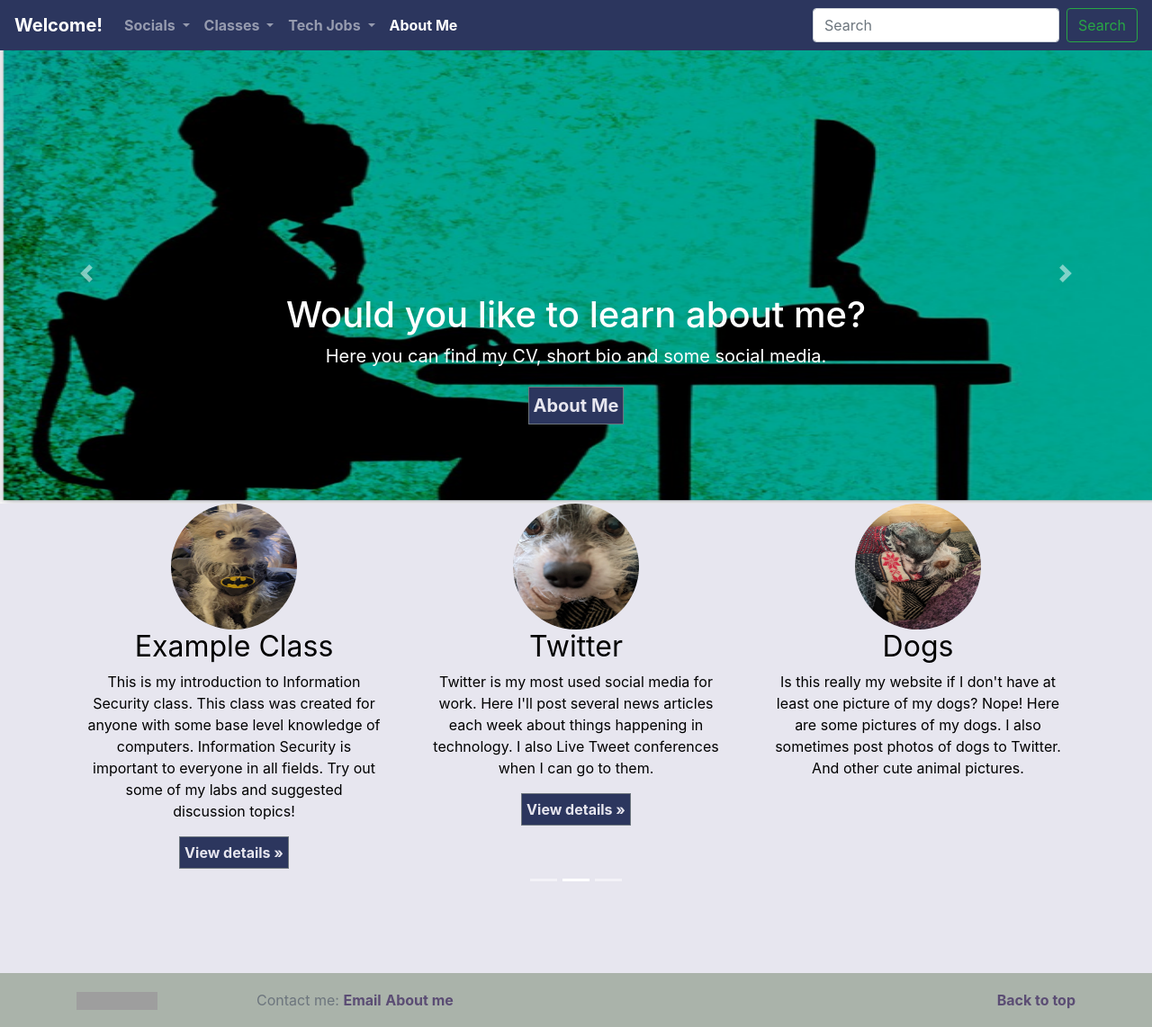
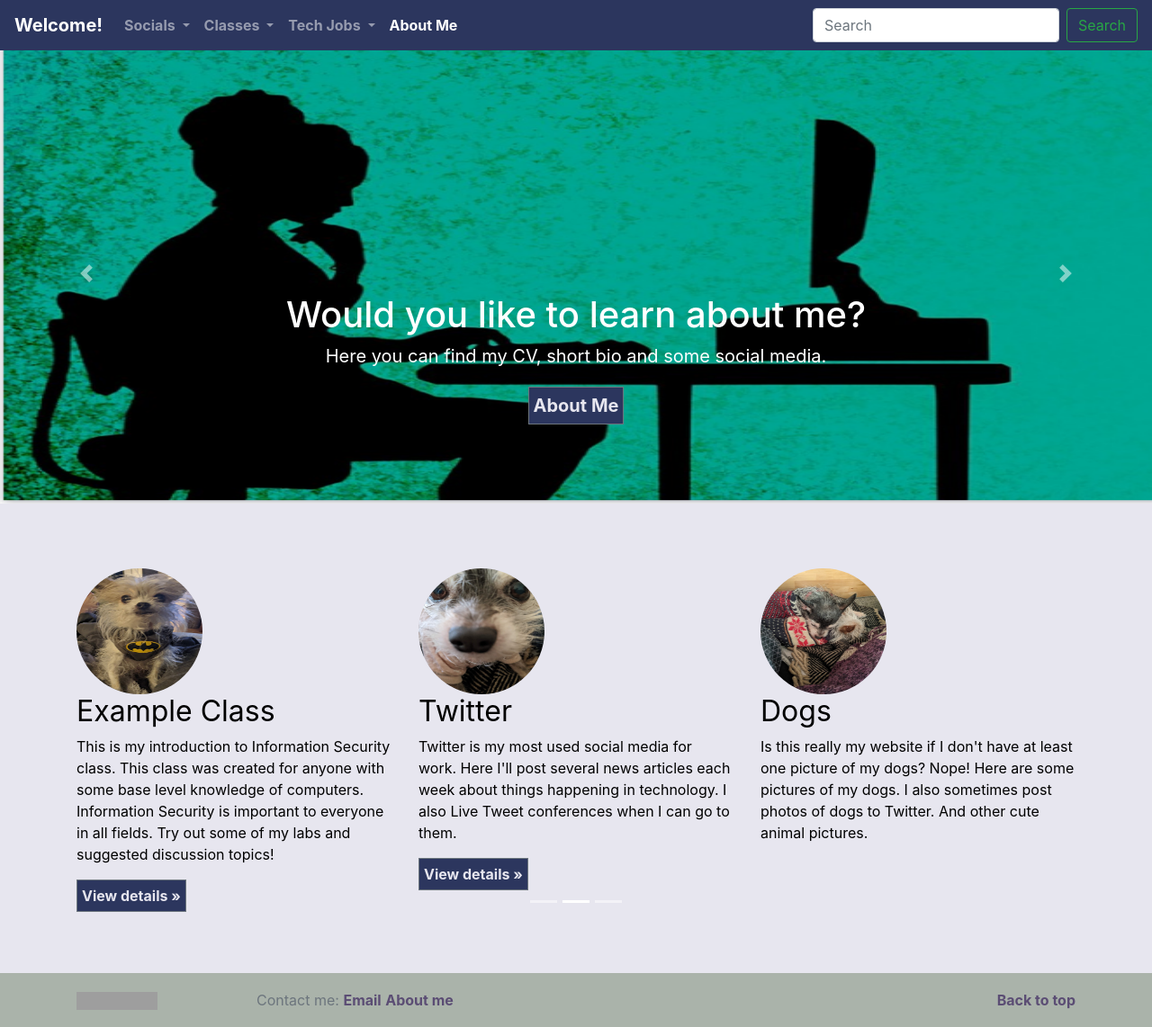
Before and after one commit to aholdengouveia/aholdengouveia.github.io, a Jekyll site: the page built from index.html, in a window 1280 px wide and 1142 px high. Shown: the whole window at 90% size. Built offline with Jekyll 4.4.1, drawn with Linux system fonts in a browser that asks for light colours; nearby versions of some CDN libraries; grey boxes are pictures that could not be loaded.

Commit message:
updated col layout

```diff
--- a/index.html
+++ b/index.html
@@ -73,7 +73,7 @@
         </a>
       </div>
 
-
+<br><br><br>
       <!-- Marketing messaging and featurettes
       ================================================== -->
       <!-- Wrap the rest of the page in another container to center all the content. -->
@@ -82,21 +82,21 @@
 
 <!-- Head to my page on Classes -->
         <div class="row">
-          <div class="col-lg-4">
+          <div class="col">
             <img class="rounded-circle" src="/images/batdog-corneliusV2.jpg" alt="image of a small white dog in a batman outfit including a cape. He looks very proud of himself" width="140" height="140">
             <h2>Example Class</h2>
             <p>This is my introduction to Information Security class.  This class was created for anyone with some base level knowledge of computers. Information Security is important to everyone in all fields. Try out some of my labs and suggested discussion topics!</p>
             <p><a class="btn btn-secondary" href="/introinfosec.html" role="button">View details &raquo;</a></p>
           </div><!-- /.col-lg-4 -->
  <!--Link to my twitter-->
-          <div class="col-lg-4">
+          <div class="col">
             <img class="rounded-circle" src="/images/Samira-UpCLOSE.jpg" alt="VERY up close and personal picture of a grey dog staring at the camera" width="140" height="140">
             <h2>Twitter</h2>
             <p>Twitter is my most used social media for work.  Here I'll post several news articles each week about things happening in technology. I also Live Tweet conferences when I can go to them. </p>
             <p><a class="btn btn-secondary" href="https://twitter.com/aholdengouveia" role="button">View details &raquo;</a></p>
           </div><!-- /.col-lg-4 -->
 <!--Picture of my dogs-->
-          <div class="col-lg-4">
+          <div class="col">
             <img class="rounded-circle" src="/images/SamiraAndCorneliusCuddling.jpg" alt="Image contains two small dog cuddling while wearing sweaters and on a warm blanket" width="140" height="140">
             <h2>Dogs</h2>
             <p>Is this really my website if I don't have at least one picture of my dogs?  Nope!  Here are some pictures of my dogs.  I also sometimes post photos of dogs to Twitter.  And other cute animal pictures. </p>
```
Also changed, not shown: 2 other files.
